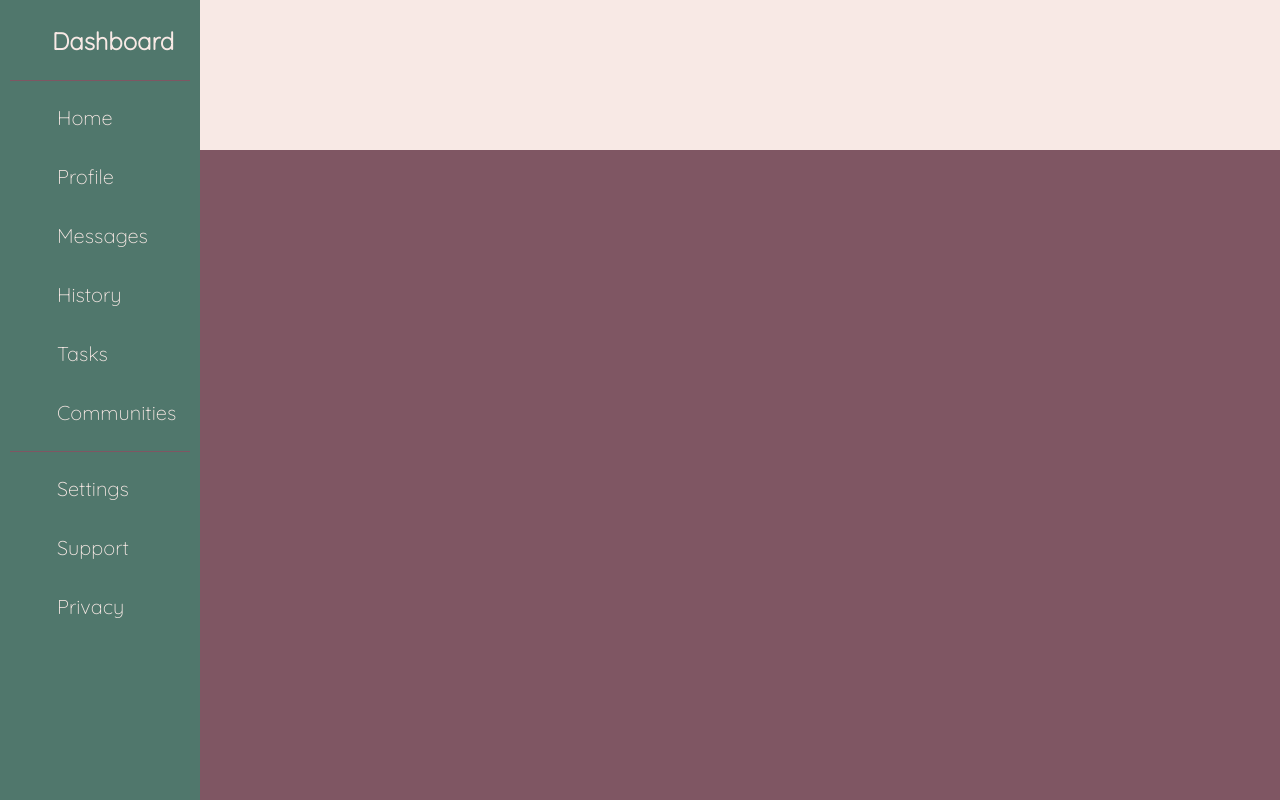
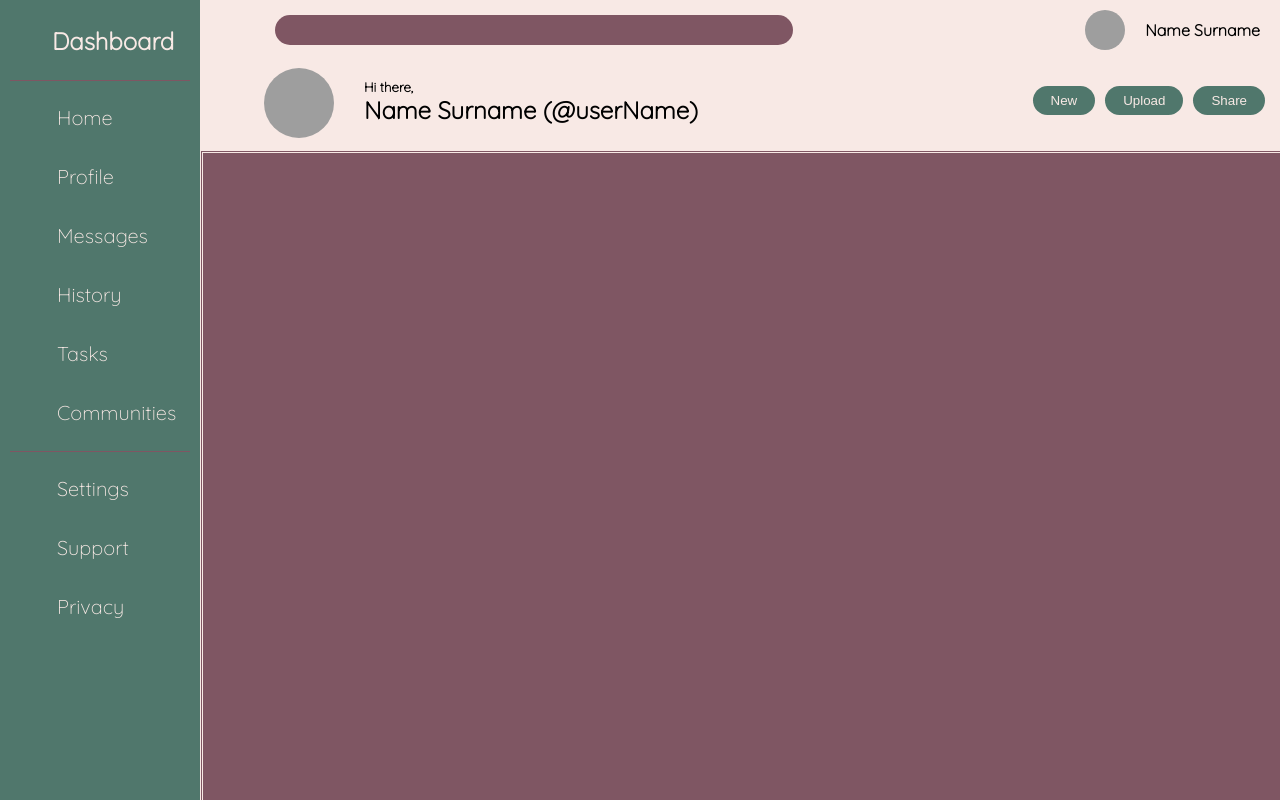
Before and after one commit to Sigolletes/admin_dashboard, a plain HTML site: page index.html in a window 1280 px wide. Drawn offline with Linux system fonts and the light colour scheme; grey boxes are pictures that could not be loaded.

Commit message:
Do the header

```diff
--- a/index.html
+++ b/index.html
@@ -7,7 +7,7 @@
     <link rel="stylesheet" href="style.css">
     <script src="script.js" defer></script>
 
-    <link href="https://css.gg/css?=|box|bulb|clipboard|comment|community|home|lock|options|profile|time" rel="stylesheet">
+    <link href="https://css.gg/css?=|bell|box|bulb|clipboard|comment|community|eye|heart|home|lock|options|profile|search|share|time" rel="stylesheet">
 
     <link rel="preconnect" href="https://fonts.googleapis.com">
 <link rel="preconnect" href="https://fonts.gstatic.com" crossorigin>
@@ -71,7 +71,28 @@
 
     <section id="header">
 
+        <div id="search">
+            <div><i class="gg-search headerIcon"></i></div>
+            <div id="searchBox"></div>
+        </div>
 
+        <div id="user">
+            <div><i class="gg-bell headerIcon"></i></div>
+            <img class="littleImg" src="https://pbs.twimg.com/media/E1xKkMxWEAAvqwy.jpg" alt="">
+            <h4>Name Surname</h4>
+        </div>
+
+        <div id="hello">
+            <img class="bigImg" id="helloImg" src="https://pbs.twimg.com/media/E1xKkMxWEAAvqwy.jpg" alt="">
+            <h5 id="helloHi">Hi there,</h5>
+            <h2 id="helloName">Name Surname (@userName)</h2>
+        </div>
+
+        <div id="buttons">
+            <button type="button">New</button>
+            <button type="button">Upload</button>
+            <button type="button">Share</button>
+        </div>
 
     </section>
 
--- a/style.css
+++ b/style.css
@@ -82,9 +82,92 @@ a {
 #header {
     background-color: var(--color2);
     grid-area: 1 / 2 / 2 / 3;
+
+    display: grid;
+    grid-template: 1fr 2fr / 3fr 2fr;
+}
+
+#search {
+    display: flex;
+    align-items: center;
+    justify-content: center;
+    gap: 20px;
+    padding-top: 10px;
+}
+
+#searchBox {
+    width: 80%;
+    height: 30px;
+    background-color: var(--color3);
+    border-radius: 20px;
+}
+
+.headerIcon {
+    color: var(--color3);
+}
+
+#user {
+    display: flex;
+    align-items: center;
+    justify-content: flex-end;
+    gap: 20px;
+    padding-right: 20px;
+    padding-top: 10px;
+}
+
+.littleImg {
+    width: 40px;
+    height: 40px;
+    border-radius: 50%;
+}
+
+.bigImg {
+    width: 70px;
+    height: 70px;
+    border-radius: 50%;
+}
+
+#hello {
+    display: grid;
+    grid-template: 1fr 2fr / 1fr 4fr;
+    padding: 18px 0 0 13px;
+    column-gap: 30px;
+}
+
+#helloImg {
+    grid-area: 1 / 1 / 3 / 2;
+    justify-self: end;
+}
+
+#helloHi {
+    grid-area: 1 / 2 / 2 / 3;
+    align-self: end;
+}
+
+#helloName {
+    grid-area: 2 / 2 / 3 / 3;
+}
+
+#buttons {
+    display: flex;
+    align-items: center;
+    justify-content: flex-end;
+    gap: 10px;
+    padding-right: 15px;
+}
+
+#buttons button {
+    background-color: var(--color1);
+    color: var(--color2);
+    padding: 7px 18px 7px 18px;
+    border-radius: 20px;
+    border: none;
 }
 
 #main-content {
     background-color: var(--color3);
     grid-area: 2 / 2 / 3 / 3;
+
+    border-top: 3px double var(--color2);
+    border-left: 3px double var(--color2);
 }
```
